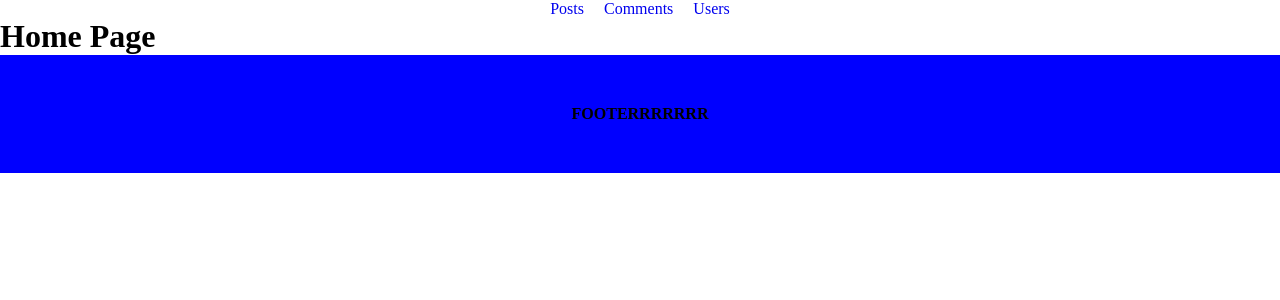
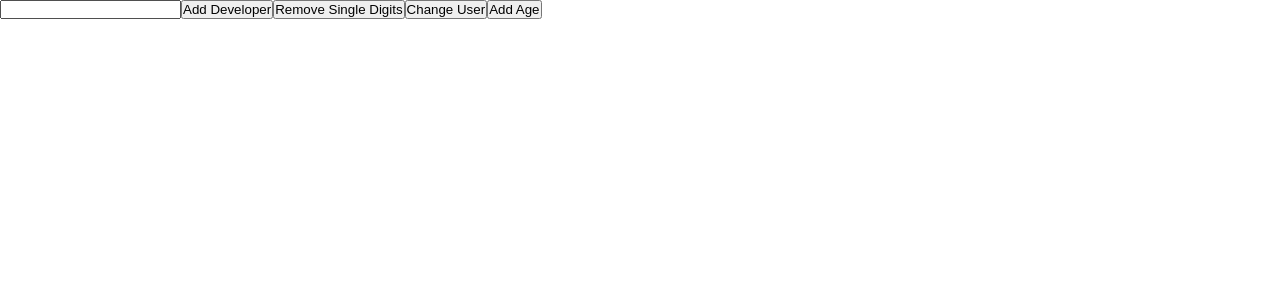
Before and after one commit to VaheM27/react_ujexner, a React (Create React App) app: page / in a window 1280 px wide. Shown: the top 300 px of the page. Built offline with nearby package versions, Linux system fonts and the light colour scheme.

Commit message:
stashing to continue

```diff
--- /dev/null
+++ b/src/Lesson20/App.jsx
@@ -0,0 +1,12 @@
+import React from "react";
+import Main from "./components/Main/Main";
+
+import "./App.scss";
+
+const App = () => {
+  return <div>
+    <Main />
+  </div>;
+};
+
+export default App;
--- /dev/null
+++ b/src/Lesson20/App.scss
@@ -0,0 +1 @@
+@import "./styles/global.scss";
--- /dev/null
+++ b/src/Lesson20/components/Main/Main.jsx
@@ -0,0 +1,90 @@
+import React, { useReducer } from "react";
+import { Field, Formik, Form, ErrorMessage } from "formik";
+import { object, string } from "yup";
+
+import "./Main.scss";
+
+const Main = () => {
+  const initialState = {
+    data: [],
+    user: {
+      id: "",
+      name: "",
+    },
+    developers: [],
+  };
+
+  const actionTypes = {
+    ADD_DEV: "addDeveloper",
+    SHUFFLE: "shuffle",
+    ADD_NUM: "addNumber",
+    REMOVE: "removeSingleDigits",
+    CHANGE: "changeUser",
+    ADD_AGE: "addAge",
+  };
+
+  const reducer = (state = initialState, action) => {
+    switch (action.type) {
+      case actionTypes.ADD_DEV:
+        return { ...state, developers: [...state.developers, action.payload] };
+      case actionTypes.SHUFFLE:
+        return { ...state, data: [...state.data, action.payload] };
+      case actionTypes.ADD_NUM:
+        return { ...state, data: [...state.data, action.payload] };
+      case actionTypes.REMOVE:
+        return { ...state, data: [...state.data, action.payload] };
+      case actionTypes.CHANGE:
+        return { ...state, user: "Other" };
+      case actionTypes.ADD_AGE:
+        return {
+          ...state,
+          user: [...state.user, (state.user.age = Math.round(Math.random()))],
+        };
+    }
+  };
+
+  const [state, dispatch] = useReducer(reducer, initialState);
+
+  const initialValues = {
+    userName: "",
+  };
+
+  const validationSchema = object({
+    userName: string().required(),
+  });
+
+  const addDeveloper = (e, f) => {
+    dispatch({ type: actionTypes.ADD_DEV, payload: e.userName });
+    f.resetForm();
+  };
+
+  return (
+    <div>
+      <Formik
+        initialValues={initialValues}
+        validationSchema={validationSchema}
+        onSubmit={addDeveloper}
+      >
+        <Form>
+          <Field name="userName" type="text" />
+          <ErrorMessage name="userName" component={"p"} />
+          <button type="submit">Add Developer</button>
+          {/* <button onClick={dispatch({type: actionTypes.SHUFFLE, payload: })} >Shuffle Array</button> */}
+          {/* <button
+            onClick={dispatch({
+              type: actionTypes.ADD_NUM,
+              payload: 10,
+            })}
+          >
+            Add Number
+          </button> */}
+          <button>Remove Single Digits</button>
+          <button>Change User</button>
+          <button>Add Age</button>
+        </Form>
+      </Formik>
+    </div>
+  );
+};
+
+export default Main;
--- /dev/null
+++ b/src/Lesson20/components/Main/Main.scss
@@ -0,0 +1 @@
+@import "../../styles/global.scss";
--- /dev/null
+++ b/src/Lesson20/styles/global.scss
@@ -0,0 +1,26 @@
+* {
+  margin: 0;
+  padding: 0;
+  box-sizing: border-box;
+}
+
+::-webkit-scrollbar {
+  display: none;
+}
+
+@mixin makeFlex($display, $justify, $align, $dir, $wrap, $rgap, $cgap) {
+  display: $display;
+  justify-content: $justify;
+  align-items: $align;
+  flex-direction: $dir;
+  flex-wrap: $wrap;
+  row-gap: $rgap;
+  column-gap: $cgap;
+}
+
+@mixin textParams($size, $weight, $family, $color) {
+  font-size: $size;
+  font-weight: $weight;
+  font-family: $family;
+  color: $color;
+}
--- a/src/index.js
+++ b/src/index.js
@@ -1,6 +1,6 @@
 import React from "react";
 import ReactDOM from "react-dom/client";
-import App from "./Lesson19/App";
+import App from "./Lesson20/App";
 import { BrowserRouter } from "react-router-dom";
 
 const root = ReactDOM.createRoot(document.getElementById("root"));
```
Also changed, not shown: src/Lesson20/actionTypes.jsx (added, +8 -0 lines), src/Lesson20/reducer.jsx (added, +40 -0 lines).
